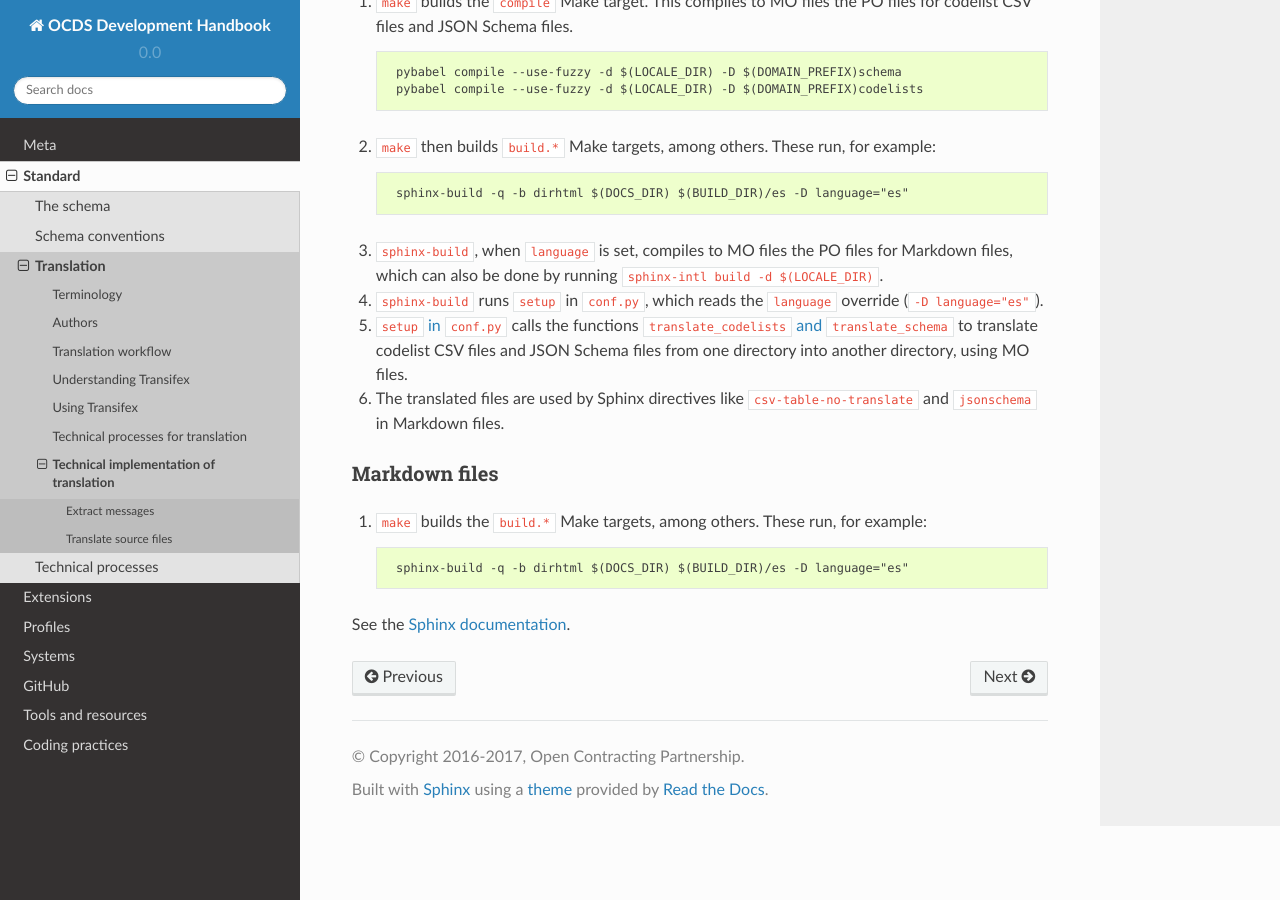
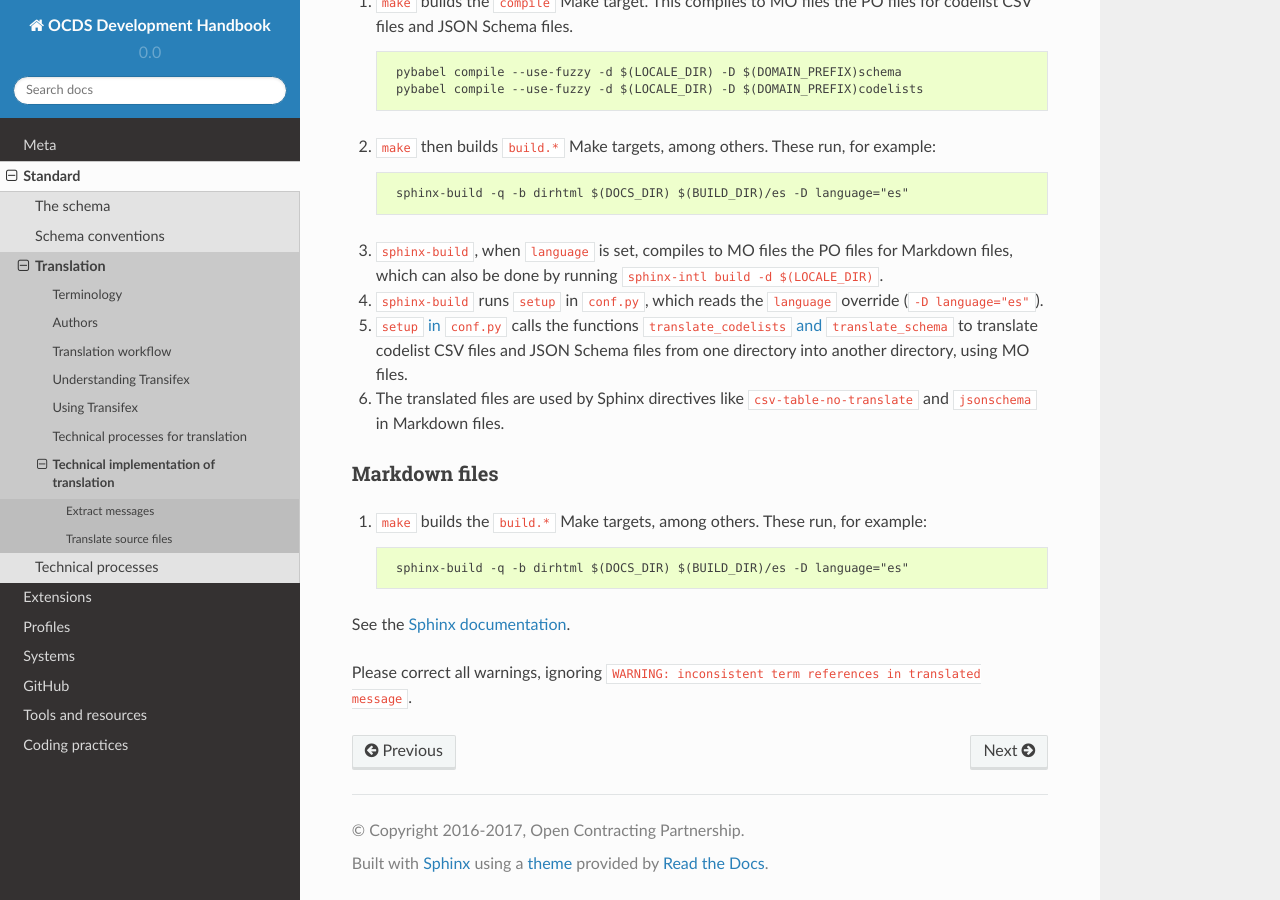
Before and after one commit to open-contracting/standard-development-handbook, a Sphinx documentation site: the page built from docs/standard/translation/implementation.md, in a window 1280 px wide and 900 px high, scrolled down 1369 px. Built offline with Sphinx 7.4.7 and the Read the Docs theme 2.0.0, drawn with Linux system fonts in a browser that asks for light colours; pages that are not in the unit, such as notebooks, are missing from menus.

Commit message:
Add note about false positives, closes #139

```diff
--- a/docs/standard/translation/implementation.md
+++ b/docs/standard/translation/implementation.md
@@ -64,3 +64,5 @@ After pushing strings to translate as POT files to Transifex, [translating the s
         sphinx-build -q -b dirhtml $(DOCS_DIR) $(BUILD_DIR)/es -D language="es"
 
 See the [Sphinx documentation](http://www.sphinx-doc.org/en/master/intl.html#sphinx-internationalization-details).
+
+Please correct all warnings, ignoring `WARNING: inconsistent term references in translated message`.
```
